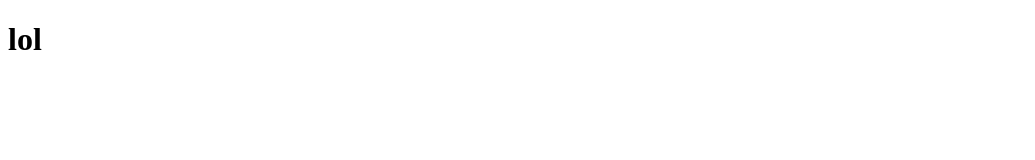
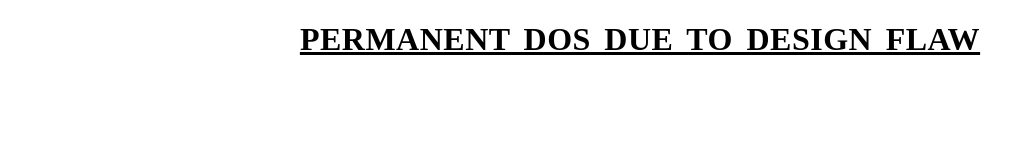
Before and after one commit to akash403/akash403.github.io, a plain HTML site: page index.html in a window 1280 px wide. Shown: the whole page, without its empty margins (0-1035 px from the left). Drawn offline with Linux system fonts and the light colour scheme.

Commit message:
Update index.html

```diff
--- a/index.html
+++ b/index.html
@@ -2,11 +2,22 @@
 <html>
 <head>
 <title>WHO CARES</title>
+<style>
+body{
+margin: 0px;
+letter-spacing: 0.5px;
+word-spacing: 5px;
+}
+h1{
+font-family: Baskerville;
+text-decoration: underline;
+}
+</style>
 </head>
 
 <body>
 
-<h1>lol</h1>
+<h1 align="Center">PERMANENT DOS DUE TO DESIGN FLAW</h1>
 
 
 </body>
```
